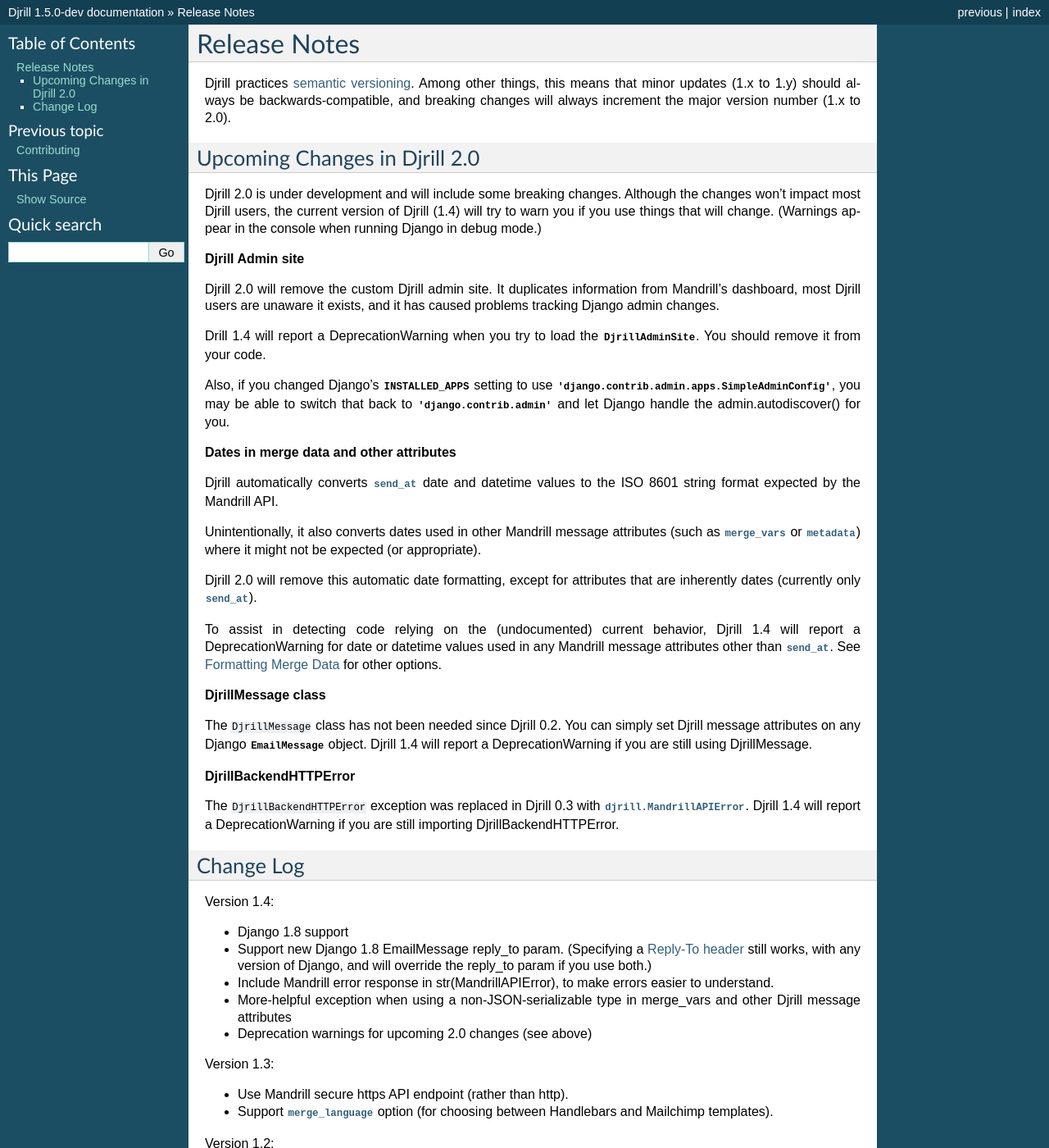
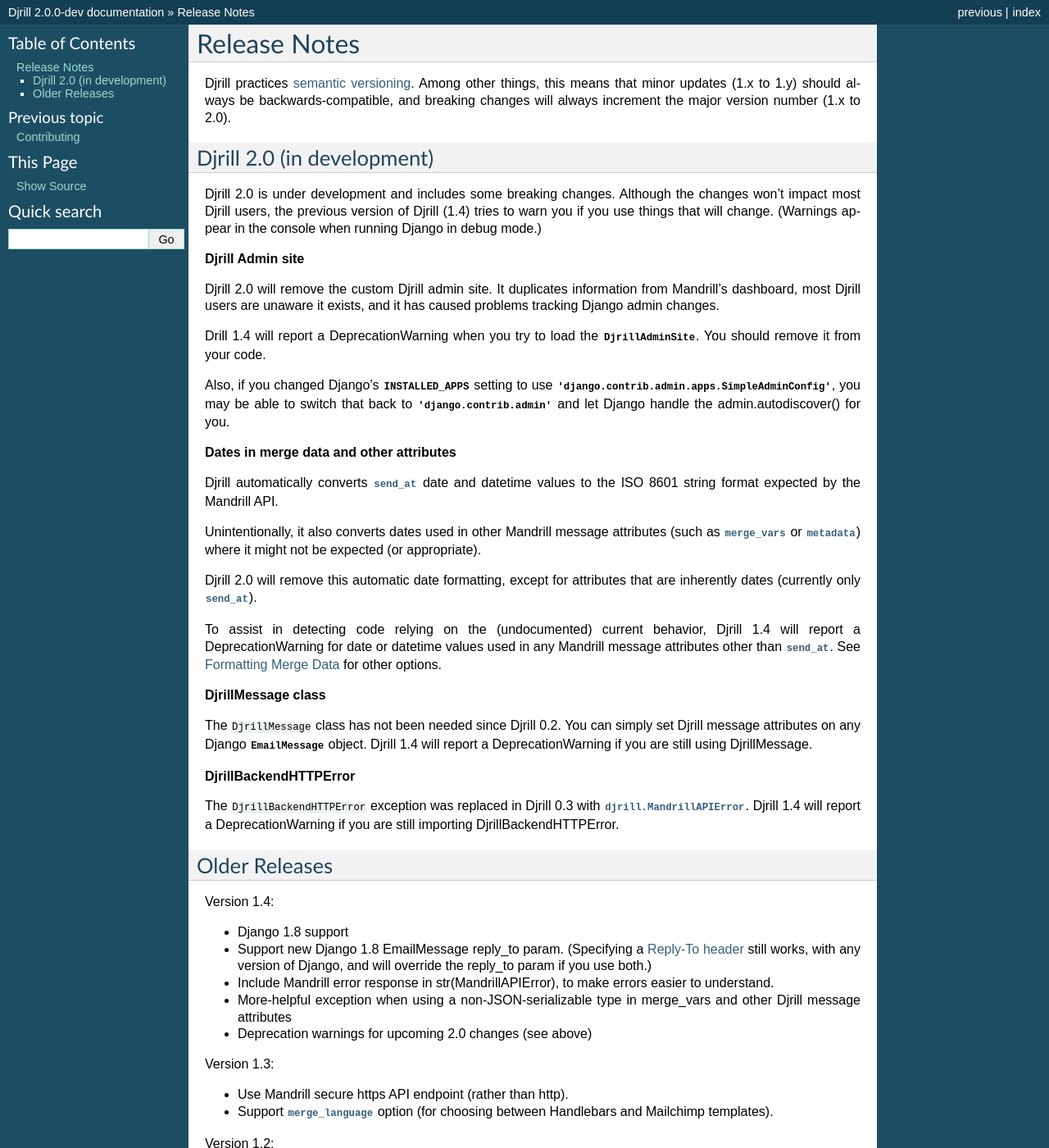
Before and after one commit to brack3t/Djrill, a Sphinx documentation site: the page built from docs/history.rst, in a window 1280 px wide and 1400 px high. Shown: the whole window at 82% size. Built offline with Sphinx 7.4.7, drawn with Linux system fonts in a browser that asks for light colours; some of the changed text lies outside the part shown.

Commit message:
2.0 development branch

```diff
--- a/djrill/_version.py
+++ b/djrill/_version.py
@@ -1,4 +1,4 @@
-VERSION = (1, 5, 0, 'dev')  # Remove the 'dev' component in release branches
+VERSION = (2, 0, 0, 'dev')  # Remove the 'dev' component in release branches
 __version__ = '.'.join([str(x) for x in VERSION[:3]])  # major.minor.patch
 if len(VERSION) > 3:  # x.y.z-pre.release (note the hyphen)
     __version__ += '-' + '.'.join([str(x) for x in VERSION[3:]])
--- a/docs/history.rst
+++ b/docs/history.rst
@@ -7,12 +7,13 @@
 and breaking changes will always increment the
 major version number (1.x to 2.0).
 
-Upcoming Changes in Djrill 2.0
-------------------------------
 
-Djrill 2.0 is under development and will include some breaking changes.
-Although the changes won't impact most Djrill users, the current
-version of Djrill (1.4) will try to warn you if you use things
+Djrill 2.0 (in development)
+---------------------------
+
+Djrill 2.0 is under development and includes some breaking changes.
+Although the changes won't impact most Djrill users, the previous
+version of Djrill (1.4) tries to warn you if you use things
 that will change. (Warnings appear in the console when running Django
 in debug mode.)
 
@@ -66,8 +67,8 @@
 DeprecationWarning if you are still importing DjrillBackendHTTPError.
 
 
-Change Log
-----------
+Older Releases
+--------------
 
 Version 1.4:
 
```
